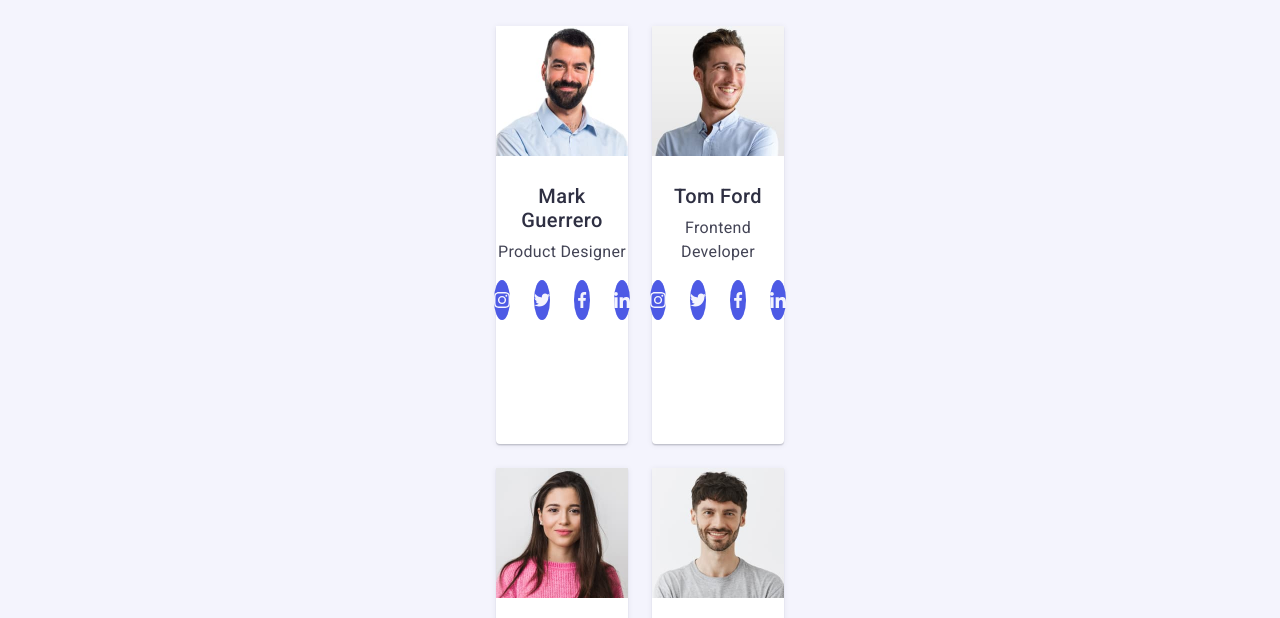
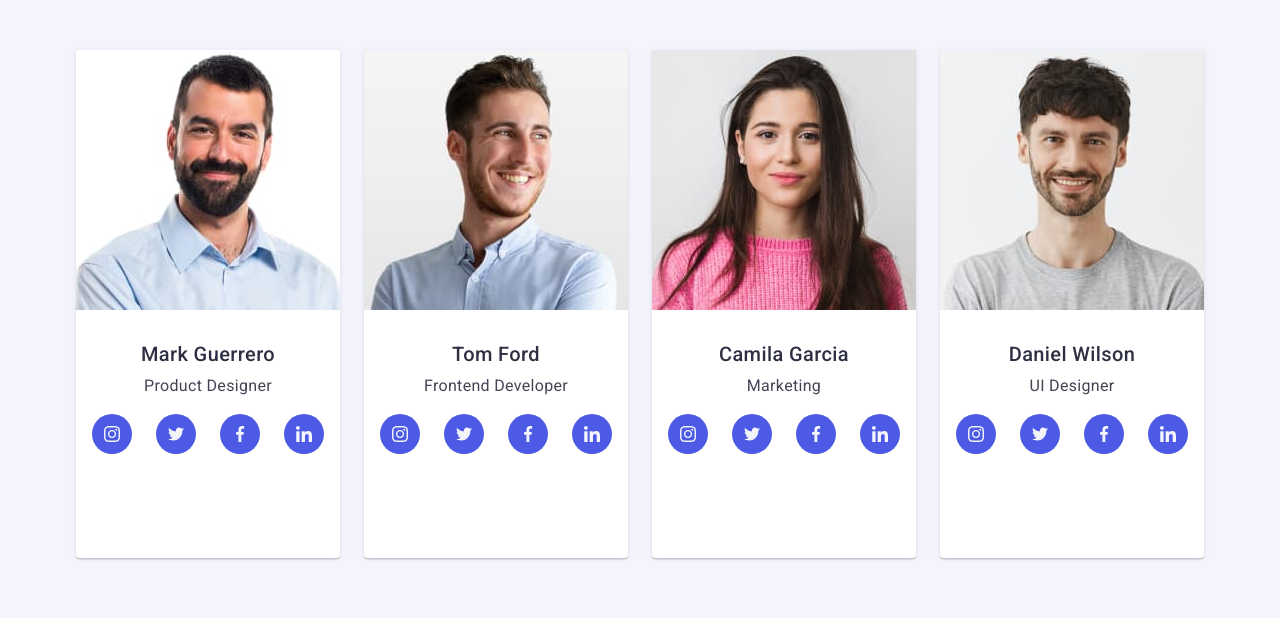
Before and after one commit to illusion4044/WebStudio-06-final, a plain HTML site: page index.html in a window 1280 px wide. Shown: the part 182-800 px from the top of the page. Drawn offline with nearby package versions, Linux system fonts and the light colour scheme.

Commit message:
section 3 adaptation update

```diff
--- a/css/styles.css
+++ b/css/styles.css
@@ -39,7 +39,7 @@ img{
 }
 
 .container {
-width: 318px;
+max-width: 320px;
 padding: 0 15px;
 margin: 0 auto;
 }
@@ -291,7 +291,7 @@ margin-bottom: 8px;
     border: 0;
 }
 
-/* SECTION3 */
+/*--------------- SECTION3--------------- */
 .background-section {
     background-color: #F4F4FD;
     display: flex;
@@ -904,7 +904,7 @@ text-decoration-line: underline;
 
 @media screen and (min-width: 768px) {
     .container {
-        max-width: 736px;
+        max-width: 584px;
         }
 
         .social-icons-container{
@@ -924,16 +924,29 @@ text-decoration-line: underline;
 
         }
         .employee-container {
-            margin-bottom: 96px;
+            padding: 28px 0;
+            text-align: center;
 
         }
 
+
 }
 
-@media screen and (min-width: 1440px) {
-
+@media screen and (min-width: 1158px) {
 .container{
     max-width: 1158px;
+    padding: 0 15px;
+
+}
+
+
+.employee-list {
+    list-style: none;
+    margin: 0;
+    padding: 0;
+    flex-wrap: wrap;
+    gap: 24px;
+    justify-content: center;
 }
 
     .background-section{
@@ -942,7 +955,14 @@ text-decoration-line: underline;
 
     .employee-container {
         padding: 32px 0;
+
+    }
+
+    .social-icons-container{
+        padding-top: 8px;
         display: flex;
+        gap: 24px;
+        justify-content: center;
     }
 
     .employee-list li.first-member {
```
